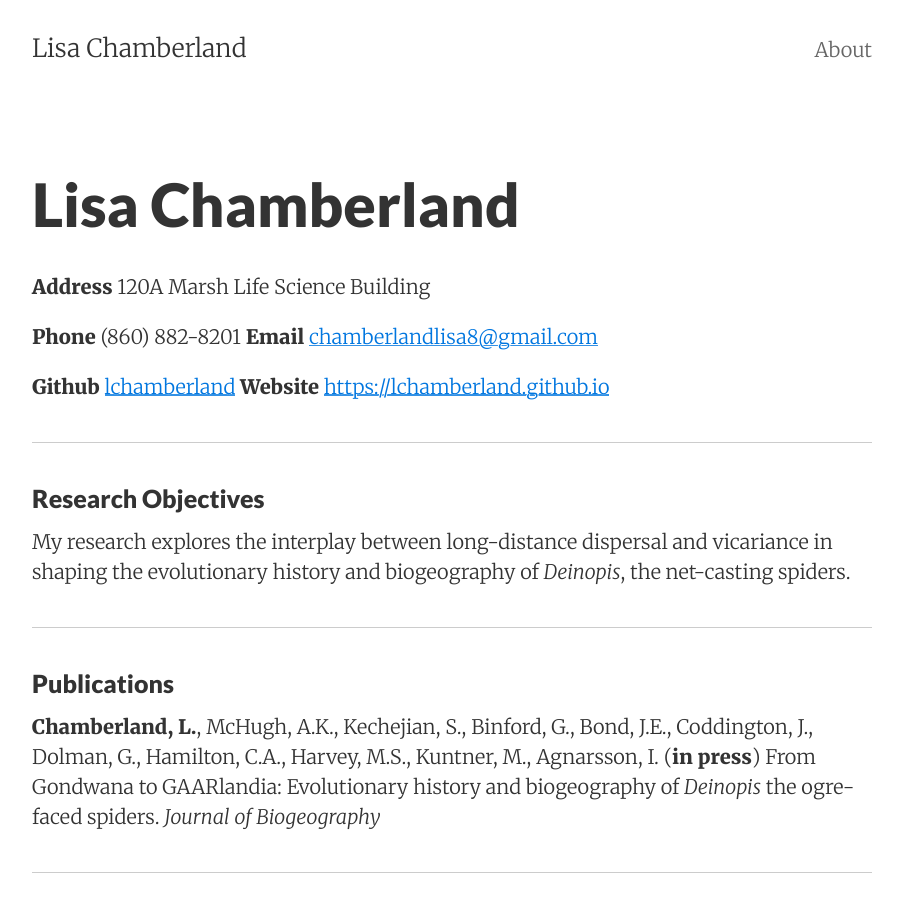
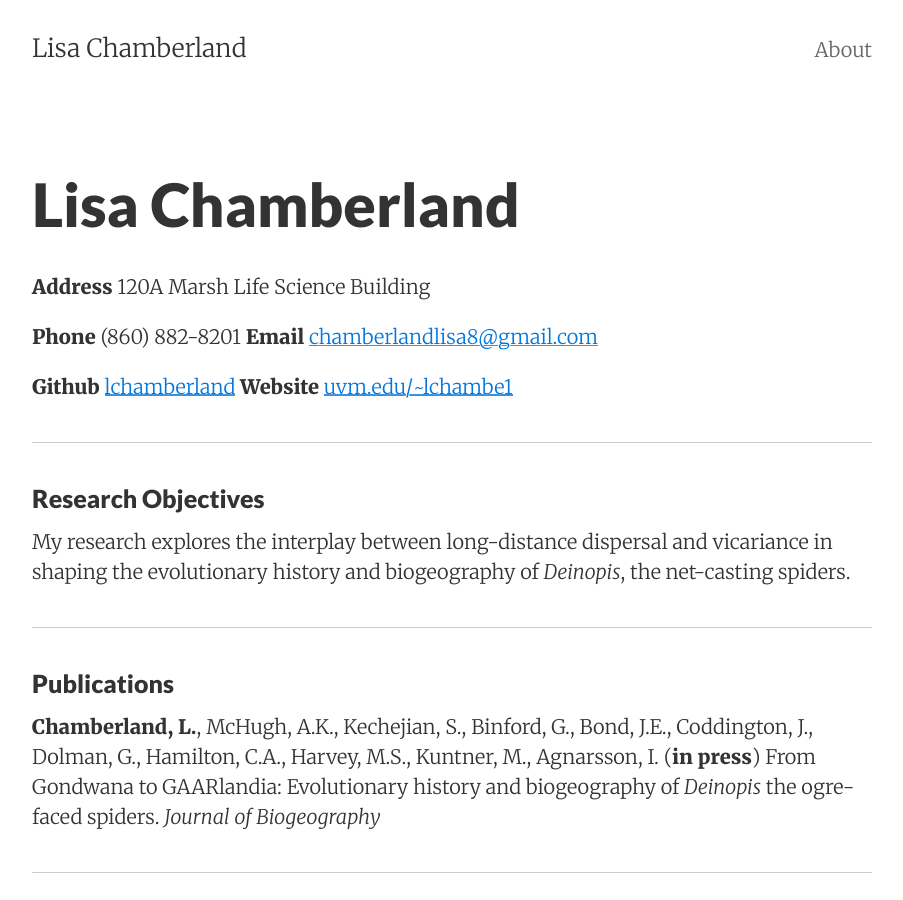
Before and after one commit to lchamberland/lchamberland.github.io, a Jekyll site: the page built from CV.md, in a window 1280 px wide and 900 px high. Shown: the whole window, without its empty margins (188-1091 px from the left). Built offline with Jekyll 4.4.1, drawn with Linux system fonts in a browser that asks for light colours; our own code applies the rules of GitHub Pages for plain Markdown files.

Commit message:
Update CV.md

```diff
--- a/CV.md
+++ b/CV.md
@@ -1,7 +1,7 @@
 <h1>Lisa Chamberland</h1>
 <p><strong>Address</strong> 120A Marsh Life Science Building</p>
 <p><strong>Phone</strong> (860) 882-8201     <strong>Email</strong> <a href='mailto:chamberlandlisa8@gmail.com' target='_blank' >chamberlandlisa8@gmail.com</a></p>
-<p><strong>Github</strong> <a href='https://uvm.edu/~lchambe1'>lchamberland</a>     <strong>Website</strong> <a href='https://uvm.edu/~lchambe1'>https://lchamberland.github.io</a> </p>
+<p><strong>Github</strong> <a href='https://uvm.edu/~lchambe1'>lchamberland</a>     <strong>Website</strong> <a href='https://uvm.edu/~lchambe1'>uvm.edu/~lchambe1</a> </p>
 <hr />
 <h3>Research Objectives</h3>
 <p>My research explores the interplay between long-distance dispersal and vicariance in shaping the evolutionary history and biogeography of <i>Deinopis</i>, the net-casting spiders.</p>
```
